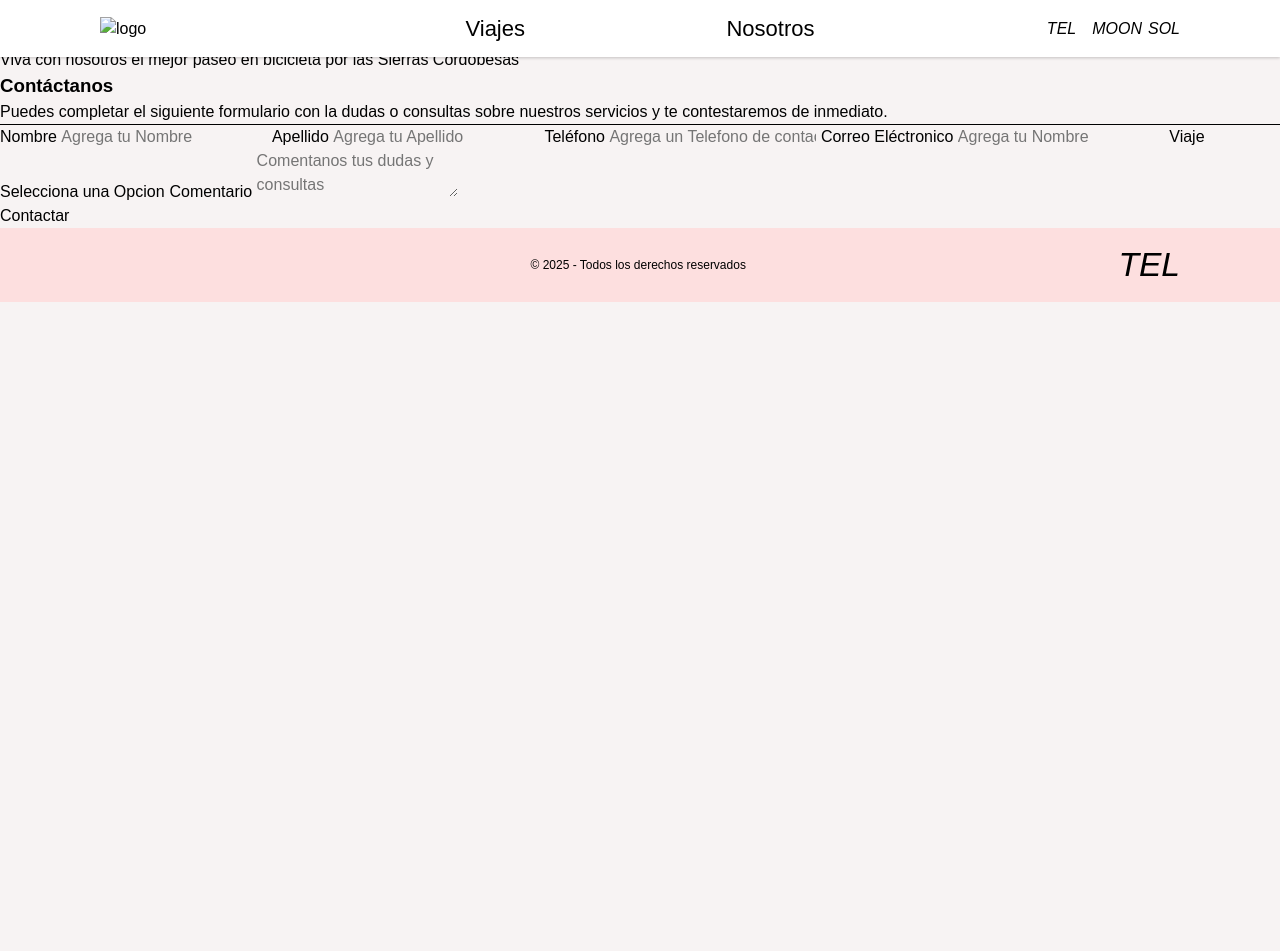
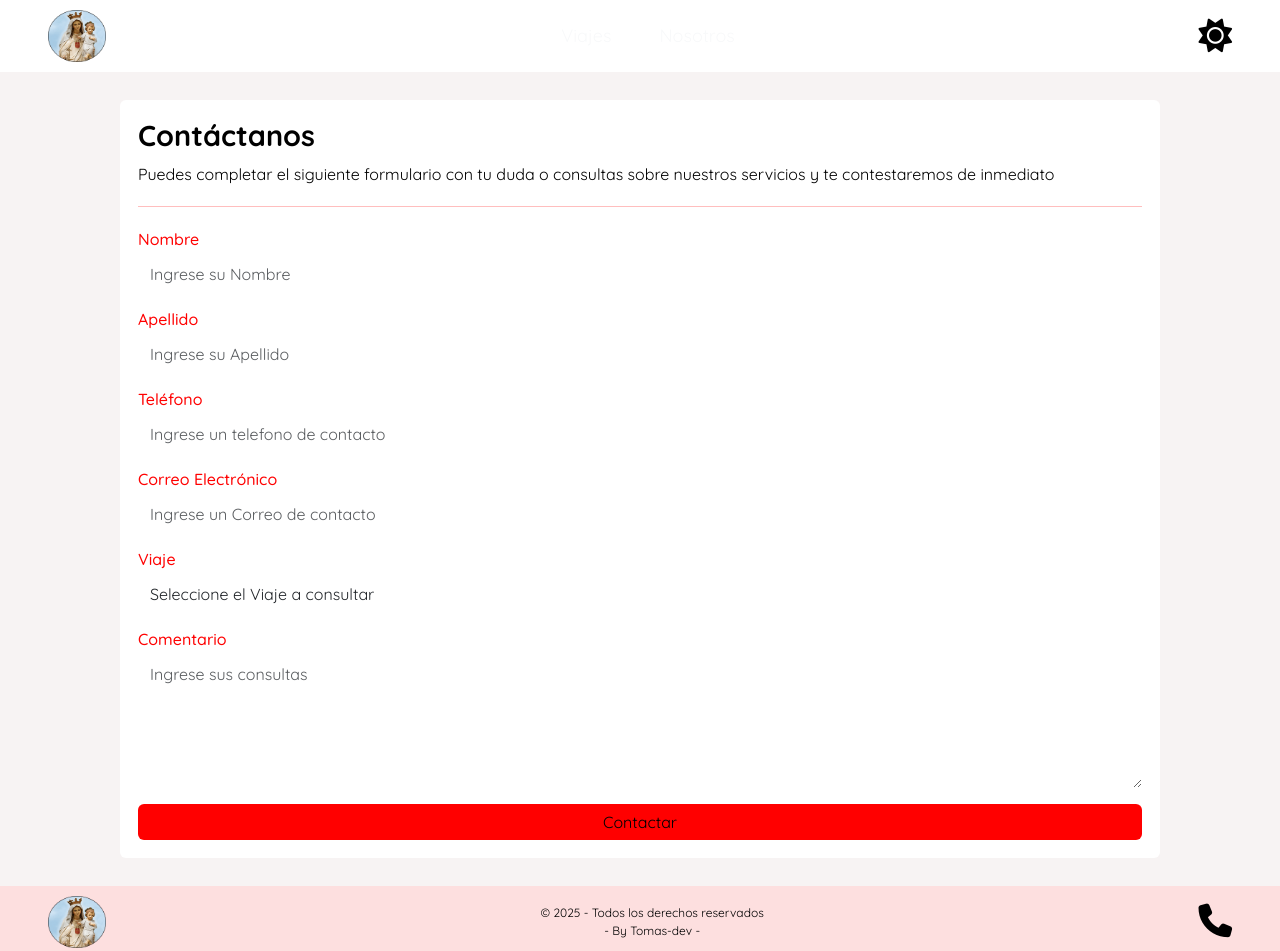
Before and after one commit to Tomas-Martin-dev/Proyecto-Modulo1-Icaro, a plain HTML site: page pages-html/contacto.html in a window 1280 px wide. Before the commit the page ends 800 px from the top, so only its background shows below. Drawn offline with nearby package versions, Linux system fonts and the light colour scheme; files that its build step writes are made by us from their sources.

Commit message:
Terminada la pagina Contacto añadiendo bootstrap

```diff
--- a/css/app.css
+++ b/css/app.css
@@ -1,6 +1,7 @@
 /* nav */
+@import "../css/root.css";
 
-nav {
+.nav {
     background-color: var(--bg-cards);
     position: fixed;
     top: 0;
@@ -15,7 +16,7 @@ nav {
     z-index: 1000;
 
     @media screen and (width > 1440px) {
-        padding: 14px 80px;
+        padding: 12px 80px;
     }
 }
 
@@ -31,19 +32,6 @@ nav {
 
     @media screen and (width > 1440px) {
         max-width: 1600px;
-    }
-
-    & img {
-        width: 42px;
-        height: auto;
-
-        @media screen and (width >=834px) {
-            width: 58px;
-        }
-
-        @media screen and (width >=1440px) {
-            width: 64px;
-        }
     }
 
     & ul {
@@ -189,7 +177,7 @@ nav {
         padding: 40px 130px;
     }
 
-    @media screen and (width > 834px) {
+    @media screen and (width > 1440px) {
         padding: 46px 190px;
     }
 
@@ -211,7 +199,6 @@ nav {
 
     @media screen and (width > 1440px) {
         flex-flow: row nowrap;
-        align-items: center;
         justify-content: space-between;
         padding: 40px 0px;
         max-width: 1540px;
@@ -222,6 +209,7 @@ nav {
     .card-vA {
         background-color: var(--bg-cards);
         width: 100%;
+        height: 100%;
         display: flex;
         flex-flow: column nowrap;
         align-items: center;
@@ -349,6 +337,7 @@ nav {
         }
 
         & p {
+            text-align: center;
             font-size: 16px;
             font-weight: 500;
             color: var(--texto);
@@ -460,6 +449,10 @@ footer {
         flex-flow: column;
         align-items: center;
     }
+
+    @media screen and (width > 1440px) {
+        padding: 12px 80px;
+    }
 }
 
 .footer-contenedor {
@@ -473,19 +466,6 @@ footer {
 
     @media screen and (width > 1440px) {
         max-width: 1600px;
-    }
-
-    & img {
-        width: 58px;
-        height: auto;
-
-        @media screen and (width > 834px) {
-            font-size: 18px;
-        }
-
-        @media screen and (width > 1440px) {
-            width: 64px;
-        }
     }
 
     & p,
@@ -647,7 +627,20 @@ footer {
     left: 0;
     width: 100%;
     height: 100%;
-    background: linear-gradient(to bottom, rgba(0, 0, 0, 0), rgba(0, 0, 0, 0.32)), url('../media/header2.jpg') center/cover no-repeat;
-    filter: blur(2px);
+    background: linear-gradient(to bottom, rgba(0, 0, 0, 0), rgba(0, 0, 0, 0.2)), url('../media/header2.jpg') center/cover no-repeat fixed;
+    filter: blur(1px);
     z-index: -1;
-  }
+}
+
+.img-logo {
+    width: 42px;
+    height: auto;
+
+    @media screen and (width >=834px) {
+        width: 58px;
+    }
+
+    @media screen and (width >=1440px) {
+        width: 64px;
+    }
+}
--- /dev/null
+++ b/css/contacto.css
@@ -0,0 +1,221 @@
+@import "../css/root.css";
+
+.img-logo {
+    width: 42px;
+    height: auto;
+
+    @media screen and (width >=834px) {
+        width: 58px;
+    }
+
+    @media screen and (width >=1440px) {
+        width: 64px;
+    }
+}
+
+.page-container{
+    background-color: var(--bg);
+}
+
+.nav-container {
+    background-color: var(--bg-cards);
+    padding: 10px 15px;
+    position: fixed;
+    top: 0;
+    width: 100%;
+}
+
+.nav-li{
+    @media screen and (width >= 834px){
+        font-size: 18px;
+    }
+    @media screen and (width >= 1440px){
+        font-size: 20px;
+    }
+    &:hover{
+        font-weight: 500;
+    }
+}
+
+.conteiner-icons{
+    width: 42px;
+}
+
+main{
+    margin-top: 57.33px;
+    padding: 20px;
+    display: flex;
+    flex-flow: column nowrap;
+    align-items: center;
+
+    @media screen and (width >= 834px){
+        margin-top: 71.55px;
+        padding: 28px;
+    }
+
+    @media screen and (width >= 1440px){
+        margin-top: 76.89px;
+        padding: 36px;
+    }
+}
+
+.form-container {
+    background-color: var(--bg-cards);
+    padding: 10px;
+    border-radius: 6px;
+    width: 100%;
+    @media screen and (width >= 834px){
+        max-width: 1040px;
+        padding: 18px;
+    }
+    @media screen and (width >= 1440px){
+        max-width: 1200px;
+        padding: 40px;
+    }
+}
+
+form{
+    @media screen and (width >= 1440px){
+        display: flex;
+        flex-flow: column nowrap;
+        align-items: center;
+    }
+    & div{
+        @media screen and (width >= 1440px){
+            max-width: 860px;
+            width: 100%;
+        }
+    }
+}
+
+.form-title {
+    color: var(--texto);
+    font-weight: bold;
+    font-size: 1.5rem;
+    margin-bottom: 10px;
+    @media screen and (width >= 834px){
+        font-size: 1.8rem;
+    }
+    @media screen and (width >= 1440px){
+        font-size: 2.2rem;
+    }
+}
+
+.form-text {
+    margin-bottom: 20px;
+    color: var(--texto) !important;
+    @media screen and (width >= 834px){
+        font-size: 16px !important;
+    }
+    @media screen and (width >= 1440px){
+        padding-right: 40%;
+        font-size: 18px !important;
+    }
+}
+
+.form-divider {
+    border-top: 1px solid var(--texto-h);
+    margin-bottom: 20px;
+}
+
+.form-label {
+    color: var(--texto-h);
+    font-weight: 500;
+    margin-bottom: 5px !important;
+}
+
+.form-control {
+    border-radius: 5px;
+    border: 1px solid #ced4da;
+    margin-bottom: 15px;
+    border: none !important;
+
+}
+
+.submit-btn {
+    background-color: #f03e3e;
+    border: none;
+    width: 100%;
+    border-radius: 5px;
+    padding: 10px;
+    @media screen and (width >= 1440px){
+        max-width: 860px;
+        width: 100%;
+    }
+}
+
+.footer {
+    background-color: var(--bg-footer);
+    padding: 10px 15px;
+}
+
+.footer-p{
+    font-size: 12px;
+    color: var(--texto);
+    & a{
+        color: inherit;
+    }
+}
+
+.icon-nav {
+    font-size: 1.3em;
+    transition: color .3s ease;
+    color: var(--icon);
+
+    &:hover {
+        color: var(--icon-hover) !important;
+    }
+
+    @media screen and (width > 834px) {
+        font-size: 2.1em;
+    }
+
+    @media screen and (width >=1440px) {
+        font-size: 2.3em;
+    }
+}
+
+.icon-dark:hover::after {
+    position: absolute;
+    content: "Modo Oscuro Activado";
+    right: 4px;
+    top: 48px;
+    font-size: 8px;
+
+    @media screen and (width > 834px) {
+        right: 5%;
+        top: 60px;
+    }
+
+    @media screen and (width > 1440px) {
+        font-size: 10px;
+        top: 65px;
+    }
+}
+
+.icon-sun:hover::after {
+    position: absolute;
+    content: "Modo Claro Activado";
+    right: 4px;
+    top: 48px;
+    font-size: 8px;
+
+    @media screen and (width > 834px) {
+        right: 5%;
+        top: 60px;
+    }
+
+    @media screen and (width > 1440px) {
+        font-size: 10px;
+        top: 65px;
+    }
+}
+
+.btn{
+    background-color: var(--bg-button) !important;
+    border: none !important;
+    color: var(--texto) !important;
+    &:hover{
+        background-color: var(--bg-button-hover) !important;
+    }
+}
--- a/css/root.css
+++ b/css/root.css
@@ -54,7 +54,7 @@ body {
   line-height: 1.5;
   font-family: sans-serif;
   background-color: var(--bg);
-  font-family: "Quicksand", sans-serif;
+  font-family: "Quicksand", sans-serif !important;
 }
 
 html {
--- a/pages-html/contacto.html
+++ b/pages-html/contacto.html
@@ -1,69 +1,130 @@
 <!DOCTYPE html>
 <html lang="es">
+
     <head>
         <meta charset="UTF-8">
         <meta name="viewport" content="width=device-width, initial-scale=1.0">
         <title>SIERRA-X-BICI</title>
-    <link rel="stylesheet" href="./css/app.css">
-    <link rel="stylesheet" href="./css/root.css">
+        <link rel="preconnect" href="https://fonts.googleapis.com">
+        <link rel="preconnect" href="https://fonts.gstatic.com" crossorigin>
+        <link
+            href="https://fonts.googleapis.com/css2?family=Quicksand:wght@300..700&display=swap"
+            rel="stylesheet">
+        <link rel="stylesheet" href="../css/contacto.css">
+        <link rel="stylesheet" href="../css/root.css">
+        <link
+            href="https://cdn.jsdelivr.net/npm/bootstrap@5.3.2/dist/css/bootstrap.min.css"
+            rel="stylesheet"
+            integrity="sha384-T3c6CoIi6uLrA9TneNEoa7RxnatzjcDSCmG1MXxSR1GAsXEV/Dwwykc2MPK8M2HN"
+            crossorigin="anonymous">
+        <link rel="stylesheet"
+            href="https://cdnjs.cloudflare.com/ajax/libs/font-awesome/6.5.1/css/all.min.css">
     </head>
-<body>
-    <nav>
-        <div class="nav-contenedor">
-            <img src="" alt="logo">
-            <ul>
-                <li><a href="#section-viajes">Viajes</a></li>
-                <li><a href="#section-nosotros">Nosotros</a></li>
-                <li style="display: none;"><a href="./pages-html/contacto.html">Contacto</a></li>
-            </ul>
-            <div class="nav-iconos">
-                <i>TEL</i>
-                <div class="iconos--tema">
-                    <i>MOON</i>
-                    <i>SOL</i>
+
+    <body class="page-container">
+
+        <nav class="nav-container d-flex align-items-center justify-content-between z-3 px-xl-5">
+            <img class="logo-circle img-logo" src="../media/LOGO.png"></img>
+
+            <div class="d-flex gap-4 gap-xl-5">
+            <a href="../index.html#section-viajes"
+                class="text-decoration-none text-light nav-li">Viajes
+            </a>
+            <a href="#../index.html#section-nosotros"
+                class="text-decoration-none text-light nav-li">Nosotros
+            </a>
             </div>
-            </div>
+
+            <div class="d-flex conteiner-icons justify-content-end">
+                <i class="fa-solid fa-moon icon-nav icon-dark"></i>
+                <i class="fa-solid fa-sun icon-nav icon-sun"></i>
             </div>
         </nav>
 
-    <header>
-        <h1>Sierra x Bici</h1>
-        <p><span>Viva</span> con nosotros el mejor <span>paseo</span> en bicicleta por las <span>Sierras Cordobesas</span></p>
-    </header>
+        <main>
+            <div class="form-container">
 
-    <main>
-        <div class="contenedor">
-            <h3>Contáctanos</h3>
-            <p>Puedes completar el siguiente formulario con la dudas o consultas sobre nuestros servicios y te contestaremos de inmediato.</p>
-            <hr>
-            <form action="">
-                <label for="nombre">Nombre</label>
-                <input type="text" name="nombre" id="nombre" placeholder="Agrega tu Nombre" required minlength="3">
-                <label for="apellido">Apellido</label>
-                <input type="text" name="apellido" id="apellido" placeholder="Agrega tu Apellido" required minlength="3">
-                <label for="tel">Teléfono</label>
-                <input type="tel" name="tel" id="tel" placeholder="Agrega un Telefono de contacto" required minlength="10">
-                <label for="email">Correo Eléctronico</label>
-                <input type="email" name="email" id="email" placeholder="Agrega tu Nombre" required>
-                <label for="viaje">Viaje</label>
-                <select required>
-                    <option value="" selected disabled>Selecciona una Opcion</option>
-                    <option value="1">Viaje 1</option>
-                    <option value="2">Viaje 2</option>
+                <h2 class="form-title">Contáctanos</h2>
+
+                <p class="form-text">Puedes completar el siguiente formulario
+                con tu duda o consultas sobre nuestros servicios y te
+                contestaremos de inmediato
+                </p>
+                <hr class="form-divider z-0">
+
+                <form>
+
+                    <div class="mb-1">
+                        <label for="nombre" class="form-label">Nombre</label>
+                        <input type="text" class="form-control" id="nombre" required
+                            placeholder="Ingrese su Nombre">
+                    </div>
+
+                    <div class="mb-1">
+                        <label for="apellido" class="form-label">Apellido</label>
+                        <input type="text" class="form-control" id="apellido" required
+                            placeholder="Ingrese su Apellido">
+                    </div>
+
+                    <div class="mb-1">
+                        <label for="telefono" class="form-label">Teléfono</label>
+                        <input type="tel" class="form-control" id="telefono" required
+                            placeholder="Ingrese un telefono de contacto">
+                    </div>
+
+                    <div class="mb-1">
+                        <label for="email" class="form-label">Correo
+                            Electrónico</label>
+                        <input type="email" class="form-control" id="email" required
+                            placeholder="Ingrese un Correo de contacto">
+                    </div>
+
+                    <div class="mb-1">
+                        <label for="viaje" class="form-label">Viaje</label>
+                        <select type="text" class="form-control" id="viaje" required
+                            placeholder>
+                            <option value selected disabled>Seleccione el Viaje
+                                a consultar</option>
+                            <option value="Uritorco, Capilla del Monte">Uritorco,
+                                Capilla del Monte</option>
+                            <option
+                                value="Villa Cura Brochero, Traslasierra valley">Villa
+                                Cura Brochero, Traslasierra valley</option>
                         </select>
-                <label for="info">Comentario</label>
-                <textarea name="info" id="info" placeholder="Comentanos tus dudas y consultas" required></textarea>
+                    </div>
+
+                    <div class="mb-3">
+                        <label for="comentario" class="form-label">Comentario</label>
+                        <textarea
+                            required
+                            placeholder="Ingrese sus consultas"
+                            class="form-control"
+                            id="comentario"
+                            rows="5"></textarea>
+                    </div>
+
+                    <button type="submit" class="btn btn-light submit-btn">Contactar</button>
+
                 </form>
-            <a href="./contacto.html">Contactar</a>
+
             </div>
         </main>
 
-    <footer>
-        <div class="footer-contenedor">
-            <img src="" alt="">
-            <p>&copy; 2025 - Todos los derechos reservados</p>
-            <i>TEL</i>
+        <footer class="footer d-flex justify-content-between align-items-center gap-2 px-xl-5">
+            <div>
+                <img src="../media/LOGO.png" class="logo-circle img-logo" alt="Logo">
+            </div>
+            <div>
+                <p class="mb-0 text-center footer-p">© 2025 - Todos los derechos reservados
+                    <br>
+                    <a href="https://github.com/Tomas-Martin-dev" class="text-decoration-none">- By Tomas-dev -</a>
+                </p>
+            </div>
+            <div>
+                <i class="fas fa-phone icon-nav"></i></a>
             </div>
         </footer>
+
+        <script src="https://cdn.jsdelivr.net/npm/bootstrap@5.3.2/dist/js/bootstrap.bundle.min.js"></script>
     </body>
 </html>
```
Also changed, not shown: index.html (+7 -5 lines), media/header.jpg (deleted). Lines whose indentation alone changed are shown as unchanged.
